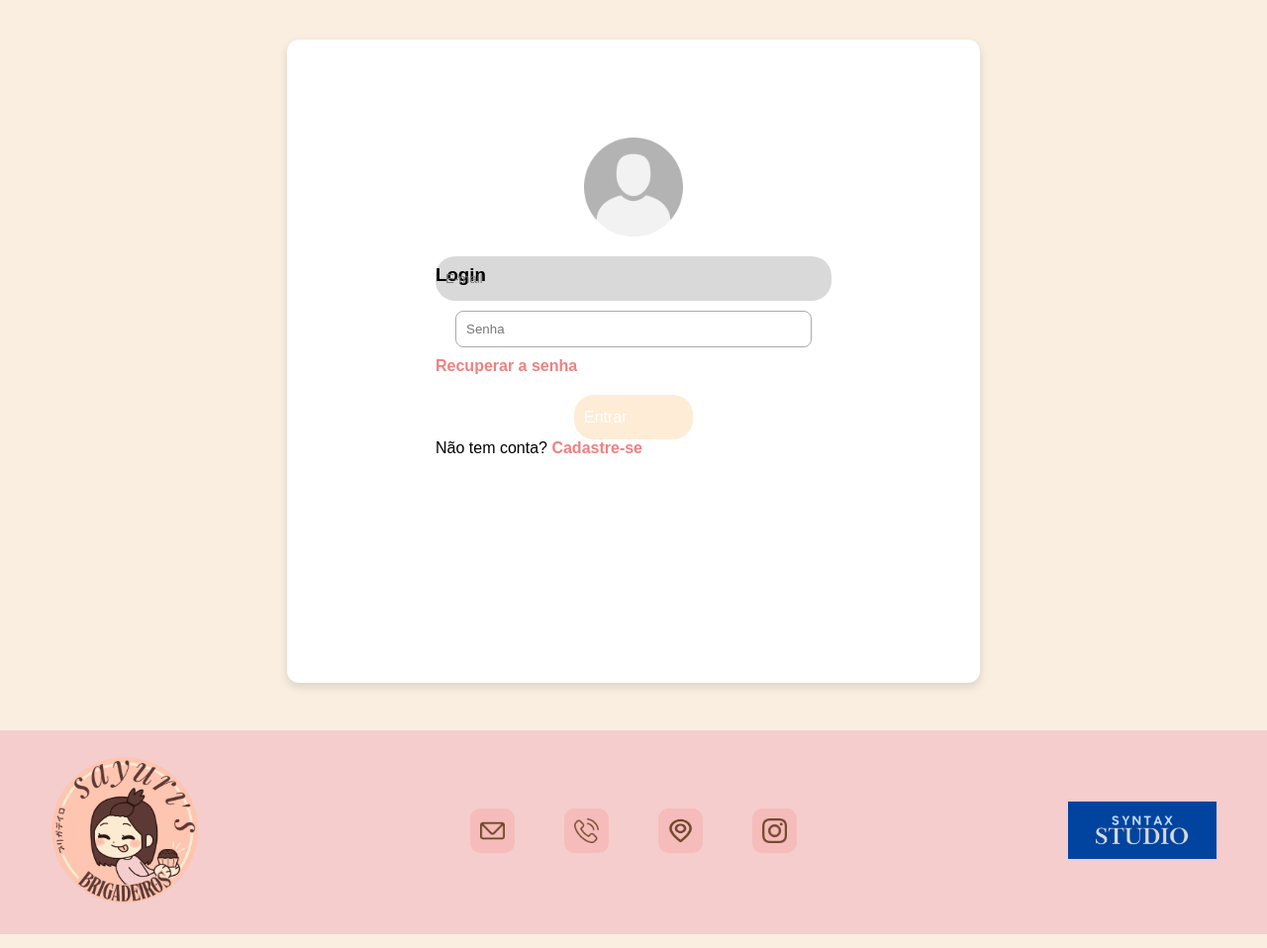
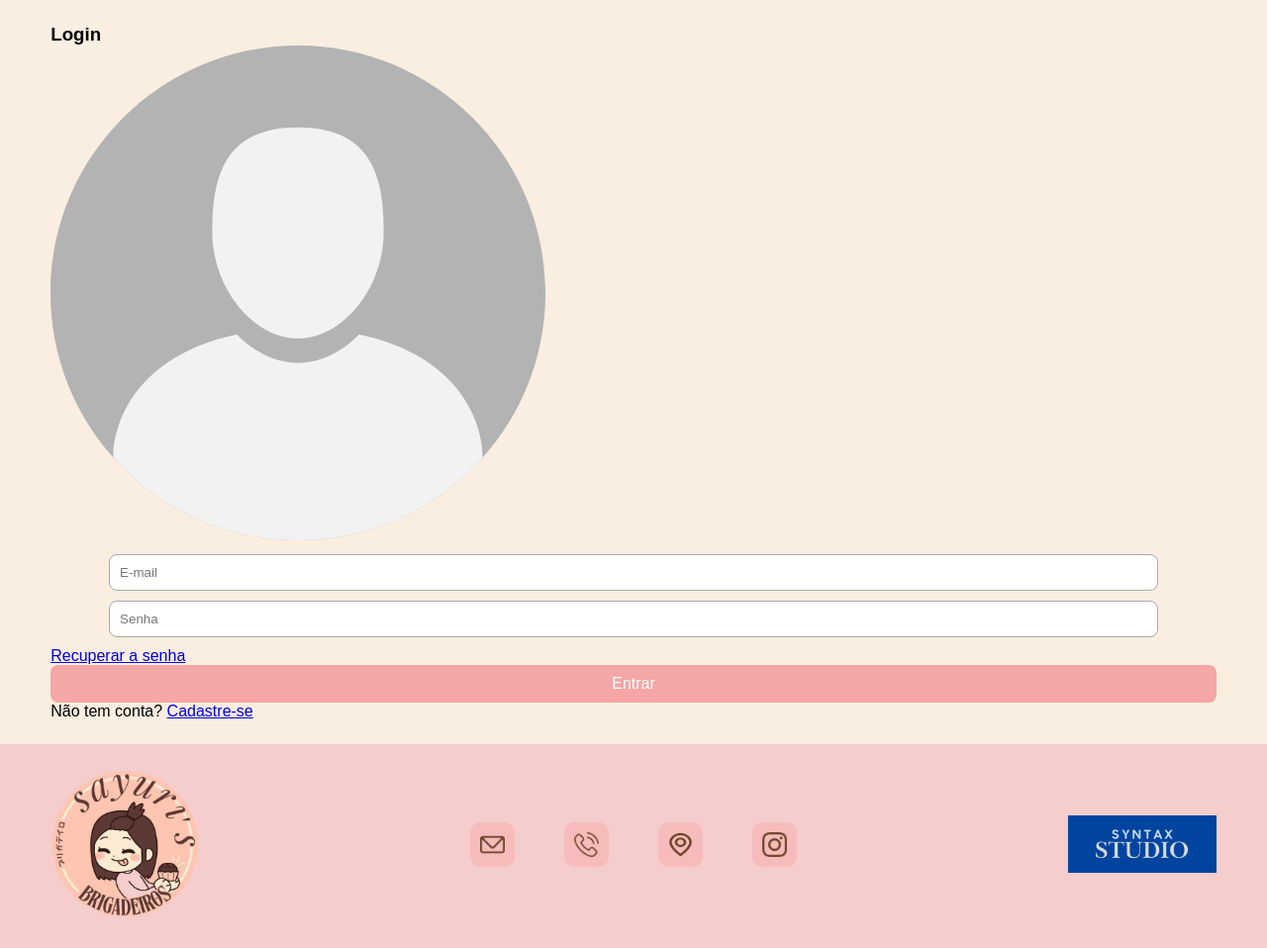
Before and after one commit to Jujs2525/brigadeiria, a Django app: page /perfil/ in a window 1280 px wide. Shown: the part 209-1167 px from the top of the page at 99% size. Run offline with Django 5.2, Linux system fonts and the light colour scheme; some web fonts are replaced.

Commit message:
Projeto Atualizado - 16/10

```diff
--- a/brigadeiria/brigadeiria/urls.py
+++ b/brigadeiria/brigadeiria/urls.py
@@ -26,7 +26,7 @@ urlpatterns = [
     path('admin/', admin.site.urls),
     path('api/', include('produtos.urls')),
     path('', views.index, name='index'),
-
+    path('', include('produtos.urls')),
     path('cardapio/', views.cardapio, name='cardapio'),
     path('perfil/', views.perfil, name='perfil'),
     path('carrinho/', views.carrinho, name='carrinho'),
--- a/brigadeiria/produtos/static/CSS/perfil.css
+++ b/brigadeiria/produtos/static/CSS/perfil.css
@@ -18,19 +18,6 @@ button {
   font-size: 16px;
 }
 
-button:hover {
-  background: #e58e8e;
-}
-
-a {
-  color: #f08080;
-  text-decoration: none;
-  font-weight: bold;
-}
-a:hover {
-  text-decoration: underline;
-}
-
 .form-content-ativo{
     display: block; /* mostra só o ativo */
 }
@@ -39,62 +26,6 @@ a:hover {
     display: none; /* esconde a outra página */
 }
 
-.box-login{
-    margin: 16px auto 0;
-    position: relative;
-    width: 700px;
-    height: 650px;
-    border-radius: 12px;
-    box-shadow: 0 4px 10px rgba(0,0,0,.12);
-    background: #FFFFFF;
-    display: flex;
-    justify-content: center; /* centraliza horizontalmente */
-    align-items: center;
-}
-
-.escrita-login{
-    justify-content: center;
-
-}
-
-.icon-profile {
-    display: block;
-    margin: 0 auto; /* centraliza horizontalmente */
-    height: 100px;
-    margin-top: -150px;
-}
-
-.email-btn{
-    width: 400px;
-    height: 45px;
-    display: flex;
-    background-color: #D9D9D9;
-    border: #D9D9D9;
-    border-radius: 20px;
-    margin-top: 20px;
-}
-
-.password_btn{
-    width: 400px;
-    height: 45px;
-    display: flex;
-    background-color: #D9D9D9;
-    border: #D9D9D9;
-    border-radius: 20px;
-    margin-top: 20px;
-}
-
-#enviar-btn1{
-    width: 120px;
-    height: 45px;
-    display: flex;
-    background-color: #FEECD6;
-    border: #FEECD6;
-    border-radius: 20px;
-    margin-top: 20px;
-    justify-self: center;
-    align-items: center;
-}
 
 /* MODAL */
 
--- a/brigadeiria/produtos/static/JS/perfil.js
+++ b/brigadeiria/produtos/static/JS/perfil.js
@@ -7,3 +7,39 @@ function abrirRecuperar(){
 function fecharRecuperar(){
     document.getElementById("recuperarSenha").style.display = "none";
 }
+
+/* PÁGINAS PERFIL */
+// Aguarda DOM pronto
+document.addEventListener('DOMContentLoaded', function () {
+  const cadastro = document.getElementById('cadastro');
+  const login = document.getElementById('login');
+
+  // pega todos os botões/links que alternam tela
+  const toggles = document.querySelectorAll('[data-show]');
+
+  toggles.forEach(btn => {
+    btn.addEventListener('click', function (ev) {
+      // evita comportamento padrão de <a> caso dispare um reload
+      ev.preventDefault();
+
+      const target = btn.getAttribute('data-show');
+
+      if (target === 'login') {
+        cadastro.classList.remove('ativo');
+        login.classList.add('ativo');
+      } else if (target === 'cadastro') {
+        login.classList.remove('ativo');
+        cadastro.classList.add('ativo');
+      }
+    });
+  });
+
+  // --- Optional: keyboard accessibility example (tecla Esc volta pro cadastro) ---
+  document.addEventListener('keydown', (e) => {
+    if (e.key === 'Escape') {
+      // volta para cadastro como padrão
+      login.classList.remove('ativo');
+      cadastro.classList.add('ativo');
+    }
+  });
+});
--- a/brigadeiria/produtos/templates/index.html
+++ b/brigadeiria/produtos/templates/index.html
@@ -14,6 +14,8 @@
   <link rel="stylesheet" href="{% static 'CSS/base.css' %}">
   <link rel="stylesheet" href="{% static 'CSS/carrosselegaleria.css' %}">
   <link rel="stylesheet" href="{% static 'CSS/search.css' %}">
+  <link rel="icon" href="{% static 'src/TCC.png' %}" type="image/png">
+
 </head>
 <body>
 
@@ -115,6 +117,10 @@
     </div>
   </footer>
 
+  <script>
+  window.BUSCAR_URL = "{% url 'buscar' %}";
+</script>
+
   <!-- JS -->
   <script src="{% static 'JS/search.js' %}"></script>
   <script src="{% static 'JS/carrossel.js' %}"></script>
--- a/brigadeiria/produtos/templates/perfil.html
+++ b/brigadeiria/produtos/templates/perfil.html
@@ -53,7 +53,7 @@
   <!-- CONTEÚDO -->
   <main class="container" style="padding: 24px 0;">
     <!-- LOGIN -->
-    <section class="box-login" style="margin-bottom: 24px;" id="login">
+    <section class="box-login" id="login">
       <div class="form-content-ativo">
         <h3 class="escrita-login"> Login </h3>
         <img src="{% static 'src/perfilicon.png' %}" alt="Profile" class="icon-profile">
@@ -97,7 +97,7 @@
           <input type="text" placeholder="Complemento" required>
 
           <button id="enviar-btn2" type="submit">Criar conta</button>
-          <p>Já tem conta? <a href="#login">Fazer login</a></p>
+          <p>Já tem conta? <a href="#login">Login</a></p>
         </form>
       </div>
     </section>
--- a/brigadeiria/produtos/urls.py
+++ b/brigadeiria/produtos/urls.py
@@ -7,5 +7,5 @@ urlpatterns = [
     path('categorias/<int:pk>/', views.CategoriaDetail.as_view(), name='categoria-detail'),
     path('produtos/', views.ProdutoList.as_view(), name='produto-list'),
     path('produtos/<int:pk>/', views.ProdutoDetail.as_view(), name='produto-detail'),
-
+    path('buscar/', views.buscar, name='buscar'),
 ]
--- a/brigadeiria/produtos/views.py
+++ b/brigadeiria/produtos/views.py
@@ -1,6 +1,8 @@
 from django.shortcuts import render
 from .models import Banner, FotoGaleria
 
+from django.http import JsonResponse
+from .models import FotoGaleria
 
 from rest_framework import generics
 from .models import Categoria, Produto
@@ -37,3 +39,19 @@ def perfil(request):
 
 def carrinho(request):
     return render(request, 'carrinho.html')
+
+def buscar(request):
+    termo = request.GET.get('q', '')
+    resultados = []
+
+    if termo:
+        fotos = FotoGaleria.objects.filter(descricao__icontains=termo)[:10]  # 🔹 busca por descrição
+        resultados = [
+            {
+                'title': foto.descricao or f"Imagem {foto.id}",
+                'image': foto.imagem.url
+            }
+            for foto in fotos
+        ]
+
+    return JsonResponse({'results': resultados})
```
Also changed, not shown: brigadeiria/produtos/static/CSS/base.css (+17 -2 lines), brigadeiria/produtos/static/CSS/carrosselegaleria.css (+33 -25 lines), brigadeiria/produtos/static/JS/search.js (+37 -30 lines).
